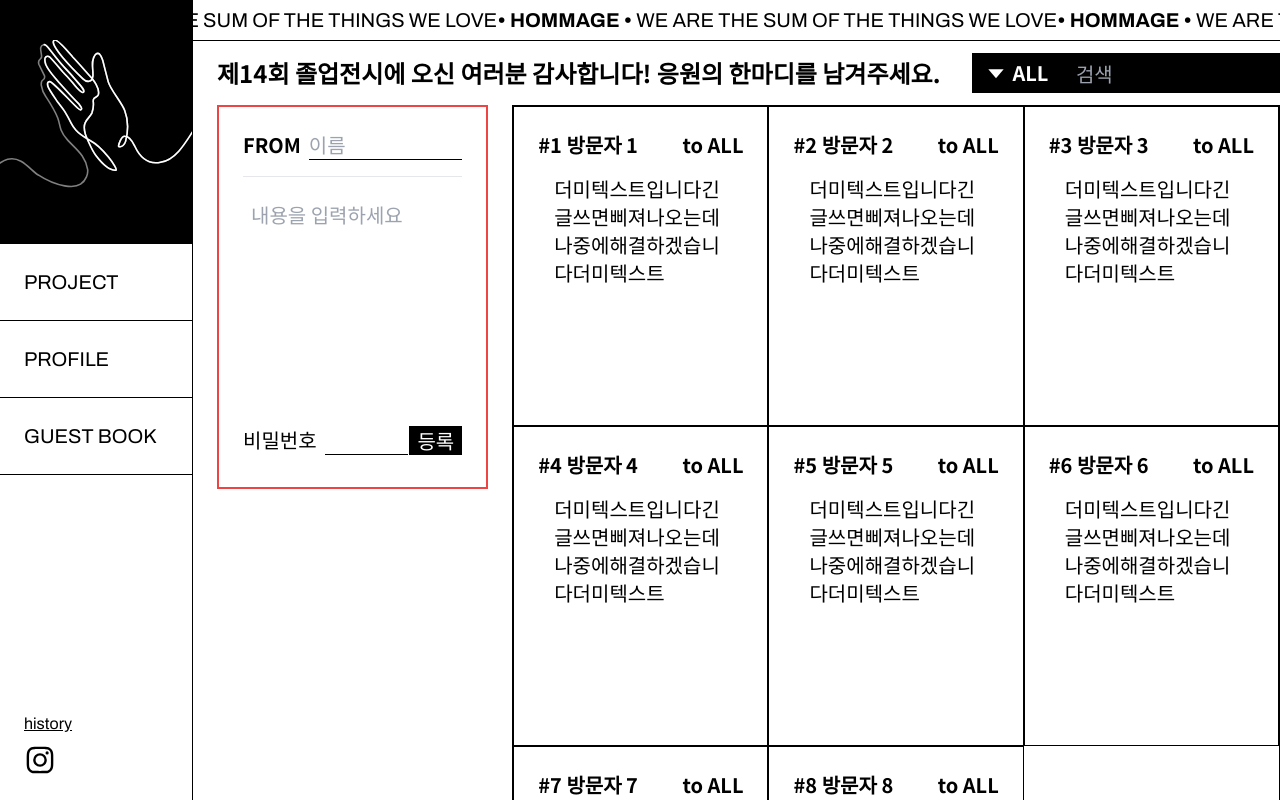
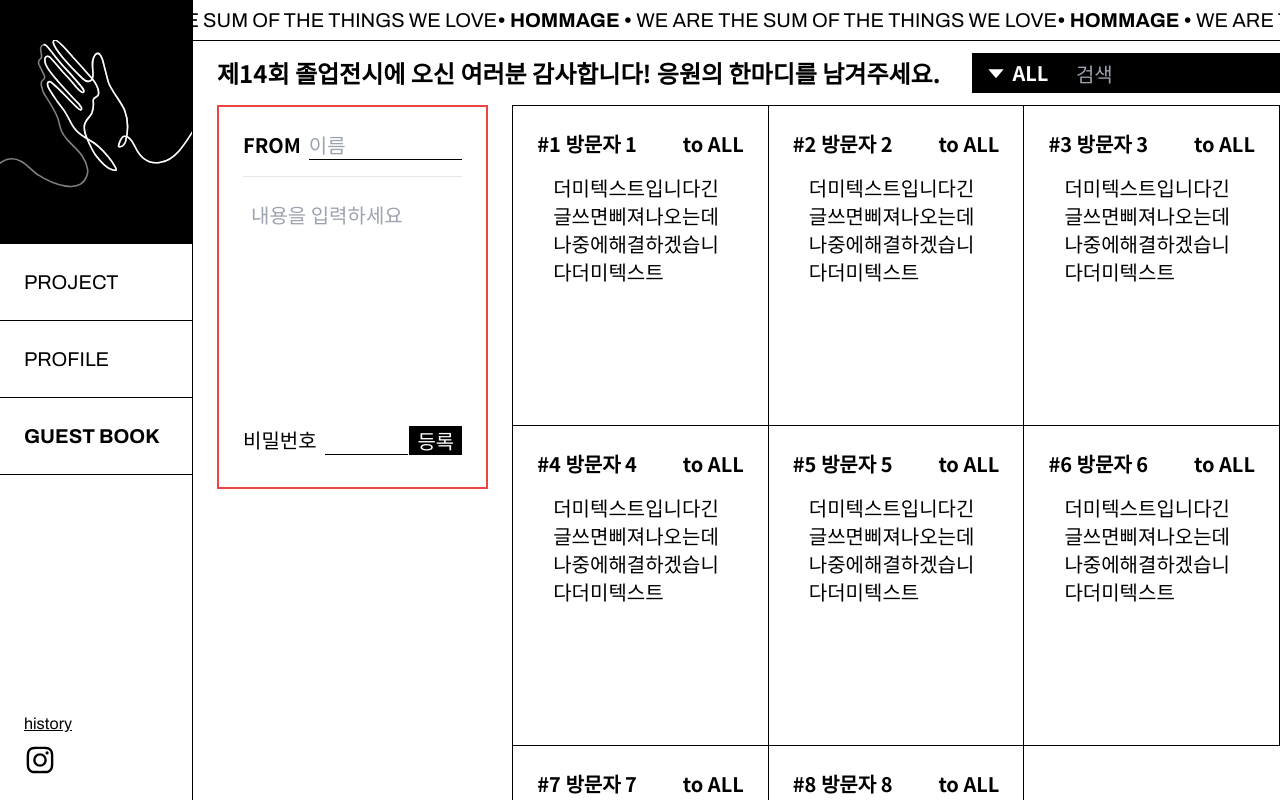
Before and after one commit to PNU-DT-2023/dt-grad-14, a Next.js app: page /guestbook in a window 1280 px wide. Built offline with nearby package versions, Linux system fonts and the light colour scheme.

Commit message:
[ADD] 네비게이션 액티브 스타일링
사이드바의 항목을 현재페이지에 따라 강조

```diff
--- a/src/components/Board/Post.js
+++ b/src/components/Board/Post.js
@@ -2,7 +2,7 @@ export default function Post(props) {
     const { id, from, to, text, date } = props;
     return (
         <>
-            <div className="group relative transition-scale border-black border p-6 overflow-hidden text-xl hover:bg-neutral-300 w-full max-h-vh40 min-h-vh40 md:w-1/3" >
+            <div className="group relative transition-scale border-black border-r border-b p-6 overflow-hidden text-xl hover:bg-neutral-300 w-full max-h-vh40 min-h-vh40 md:w-1/3" >
                 <div className="flex justify-between w-full whitespace-nowrap font-bold">
                     <div>
                         <span>#{id+1} {from}</span>
--- a/src/components/Board/PostBoard.js
+++ b/src/components/Board/PostBoard.js
@@ -6,7 +6,7 @@ export default function PostBoardLayout(props){
     return(
         <>
         <div className="w-full">
-                <div className="flex flex-wrap border border-black overflow-y-auto">
+                <div className="flex flex-wrap border-l border-t border-black overflow-y-auto">
                     <>
                         {dataList.map((data) => (
                             <Post id={data.id} key={data.id} from={data.from} to={data.to} text={data.text}></Post>
--- a/src/components/Sidebar/sidebar.js
+++ b/src/components/Sidebar/sidebar.js
@@ -1,5 +1,8 @@
+"use client"
+
 import Link from "next/link";
 import Image from "next/image";
+import { usePathname } from "next/navigation";
 
 const mainMenuData = [
     { id: 'project', name: 'project', path: '/project' },
@@ -8,12 +11,15 @@ const mainMenuData = [
 ]
 
 export default function Sidebar() {
+    const pathname = usePathname();
+
     return (
         <nav className="h-full border-r border-black font-sanserif" aria-label="Sidebar">
             <div className="rounded h-full">
                 <ul className="w-48">
-                    <div className="py-10 font-bold border-b border-black bg-black opacity-30 hover:opacity-100">
                         <Link href='/'>
+                            <div className={`py-10 font-bold border-b border-black bg-black hover:opacity-100
+                            ${pathname === '/' ? "opacity-100" : "opacity-30"}`}>
                             <span className="sr-only">Main</span>
                             <Image
                                 alt="project-image"
@@ -21,11 +27,11 @@ export default function Sidebar() {
                                 src="/mainLogo.svg"
                                 width={300} height={300}
                             />
+                            </div>
                         </Link>
-                    </div>
                     {mainMenuData.map((menu) => (
                         <li key={menu.id} className="p-6 hover:font-bold border-b border-black uppercase text-xl">
-                            <Link href={menu.path}>{menu.name}</Link>
+                            <Link className={`${pathname.startsWith(menu.path) ? "font-bold" : ""}`} href={menu.path}>{menu.name}</Link>
                         </li>
                     ))}
                 </ul>
--- a/src/components/Sidebar/submenu.js
+++ b/src/components/Sidebar/submenu.js
@@ -1,8 +1,12 @@
+"use client"
+
 import Link from "next/link";
+import { usePathname } from "next/navigation";
 
 export default function Submenu(props) {
     const dataList = props.dataList;
     const category = props.category;
+    const pathname = usePathname();
 
     return (
         <nav className="h-full border-r border-black" aria-label="Sidebar">
@@ -10,7 +14,7 @@ export default function Submenu(props) {
                 <ul className="w-48 h-full px-6 py-8 bg-white">
                     {dataList.map((data) => (
                         <li key={data.id} className="group pb-3 hover:font-bold overflow-visible">
-                            <Link href={data.path} className="">{data.name}</Link>
+                            <Link href={data.path} className={`${pathname.startsWith(data.path) ? "font-bold" : ""}`}>{pathname === data.path && "> "}{data.name}</Link>
                             {category === "project" && (
                                 <div className="absolute hidden bg-black ml-4 px-4 py-1 text-white group-hover:inline-block z-50">
                                     {data.description}
```
